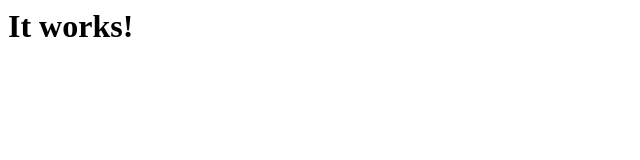
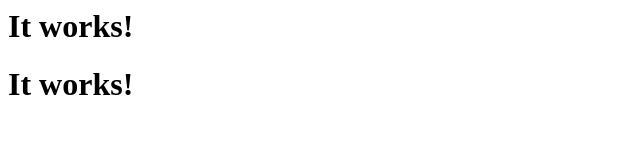
Before and after one commit to nothans/web-app-framework, a plain HTML site: page index.html in a window 1280 px wide. Shown: the whole page, without its empty margins (0-640 px from the left). Drawn offline with Linux system fonts and the light colour scheme.

Commit message:
Update index.html

```diff
--- a/index.html
+++ b/index.html
@@ -5,6 +5,7 @@
     <body>
         <h1>It works!</h1>
         <script>console.log("test");</script>
+        <h1>It works!</h1>
         <script>console.log("hahaha");</script>
     </body>
 </html>
```
